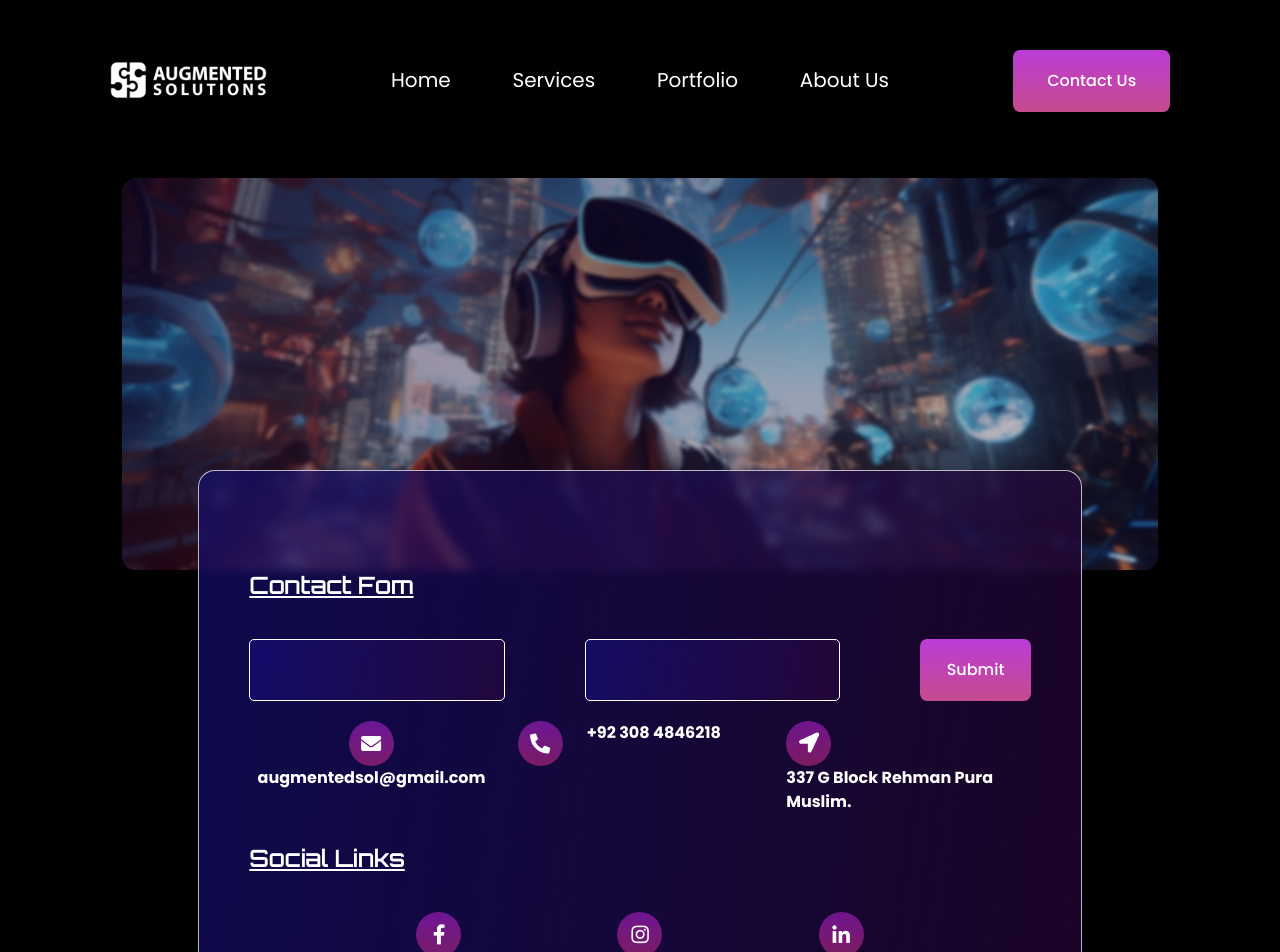
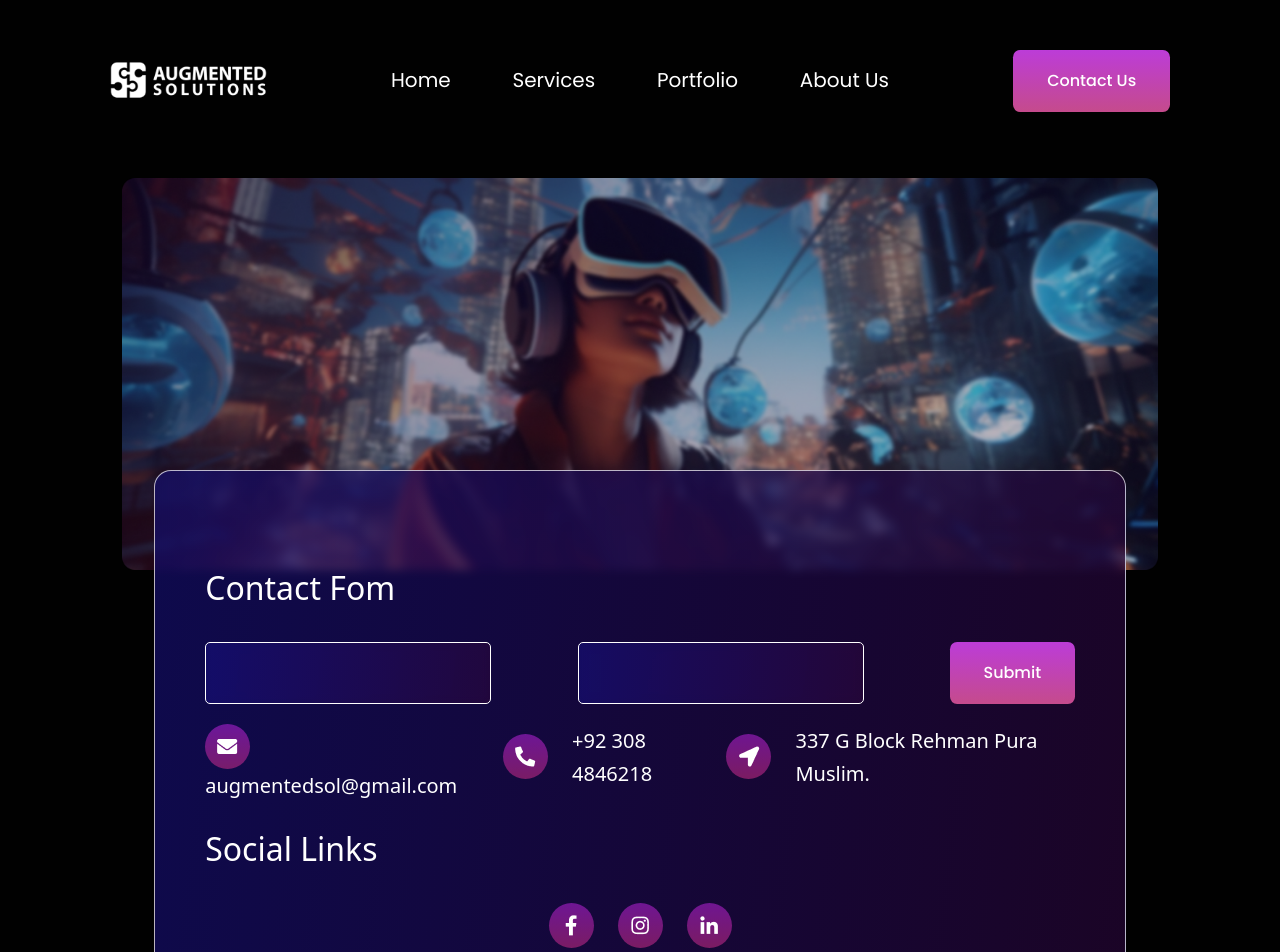
Before and after one commit to augmentedsolutions/augmentedsolWeb, a React (Vite) app: page /contact in a window 1280 px wide. Shown: the top 952 px of the page. Built offline with nearby package versions, Linux system fonts and the light colour scheme.

Commit message:
All components structure completed using html and css

```diff
--- a/src/components/ContactComponent/ContactForm.jsx
+++ b/src/components/ContactComponent/ContactForm.jsx
@@ -13,7 +13,7 @@ const ContactForm = () => {
   return (
     <div className="row PaddingContainer">
       <div className="col-12 MarginInnerBottomContainer">
-        <h1 className="heading_tertiary ">Contact Fom</h1>
+        <h1 className="text_primary_2 ">Contact Fom</h1>
       </div>
       <div className="col-12">
         <div className="row ">
@@ -54,54 +54,52 @@ const ContactForm = () => {
           </div>
         </div>
 
-        <div className="row MarginTopContentContainer ">
-          <div className="col-lg-4">
-            <div className="row" style={{display:'flex',justifyContent:'center',alignItems:'center'}}>
+        <div className="row MarginTopContentContainer">
+  <div className="col-lg-4 MarginTopContainer">
+    <div className="row d-flex align-items-center">
       <div className="col-auto">
         <Logo logo={ContactLogoright1} />
       </div>
-              <div className="col-auto text_fifth text-wrap">
+      <div className="col text_secondary_1 text-wrap">
         augmentedsol@gmail.com
       </div>
     </div>
   </div>
-          <div className="col-lg-4 ">
-            <div className="row style={{display:'flex',justifyContent:'center',alignItems:'center'}}">
+  <div className="col-lg-3 MarginTopContainer">
+    <div className="row d-flex align-items-center">
       <div className="col-auto">
         <Logo logo={ContactLogoright2} />
       </div>
-
-              <div className="col-auto text_fifth text-wrap">
+      <div className="col text_secondary_1 text-wrap">
         +92 308 4846218
       </div>
     </div>
   </div>
-          <div className="col-lg-4">
-            <div className="row style={{display:'flex',justifyContent:'center',alignItems:'center'}}">
-
+  <div className="col-lg-5 MarginTopContainer">
+    <div className="row d-flex align-items-center">
       <div className="col-auto">
         <Logo logo={ContactLogoright3} />
       </div>
-
-            <div className="col-auto text_fifth text-wrap">
+      <div className="col text_secondary_1 text-wrap">
         337 G Block Rehman Pura Muslim.
       </div>
     </div>
   </div>
 </div>
+
       </div>
       <div className="col-12 MarginInnerContainer ">
-        <h1 className="heading_tertiary ">Social Links</h1>
+        <h1 className="text_primary_2 ">Social Links</h1>
       </div>
       <div className="col-12">
-        <div className="row " style={{display:'flex' ,justifyContent:'center',alignItems:'center'}}>
-          <div className="col-3" style={{display:'flex' ,justifyContent:'center',alignItems:'center'}} >
+        <div className="row  " style={{display:"flex",justifyContent:'center',alignItems:'center'}}>
+          <div className="col-auto " style={{display:'flex' ,justifyContent:'center',alignItems:'center'}} >
             <Logo logo={ContactLogoleft1}  />
           </div>
-          <div className="col-3" style={{display:'flex' ,justifyContent:'center',alignItems:'center'}}>
+          <div className="col-auto  " style={{display:'flex' ,justifyContent:'center',alignItems:'center'}}>
             <Logo logo={ContactLogoleft2} />
           </div>
-          <div className="col-3 " style={{display:'flex' ,justifyContent:'center',alignItems:'center'}}>
+          <div className="col-auto  " style={{display:'flex' ,justifyContent:'center',alignItems:'center'}}>
             <Logo logo={ContactLogoleft3} />
           </div>
         </div>
--- a/src/index.css
+++ b/src/index.css
@@ -218,8 +218,22 @@ body {
   line-height: var(--line_height_33);
   color: var(--btn_text_color);
 }
+.text_primary_2 {
+  font-size: var(--font_family_orbitron);
+  font-weight: var(--font_wight_400);
+  font-size: var(--font_size_2);
+  line-height: var(--line_height_33);
+  color: var(--btn_text_color);
+}
 .text_secondary_1 {
   font-size: var(--font_family_poppins);
+  font-weight: var(--font_wight_400);
+  font-size: var(--font_size_body_1_25);
+  line-height: var(--line_height_33);
+  color: var(--btn_text_color);
+}
+.text_secondary_2 {
+  font-size: var(--font_family_orbitron);
   font-weight: var(--font_wight_400);
   font-size: var(--font_size_body_1_25);
   line-height: var(--line_height_33);
--- a/src/layouts/Footer.jsx
+++ b/src/layouts/Footer.jsx
@@ -20,7 +20,7 @@ const Footer = () => {
         </div>
 
         <div className="row ">
-          <div className="col-12 text_forth">
+          <div className="col-12 text_secondary_2">
             <p>
               A the core of our company is a passion for the transformative
               power of augmented reality (AR) and virtual reality (VR).
--- a/src/pages/ContactPage.jsx
+++ b/src/pages/ContactPage.jsx
@@ -15,7 +15,7 @@ return(
            </div>
 
            <div className='row MarginContainer' style={{position:'relative',top:'-150px', display:'flex',justifyContent:'center',alignItems:'center',zIndex:'1'}} >
-             <div className='col-10 backgroundCOntactForm PaddingAllContainer'>
+             <div className='col-11 backgroundCOntactForm PaddingAllContainer'>
                  <ContactForm/>
              </div>
            </div>
```
Lines whose indentation alone changed are shown as unchanged.
